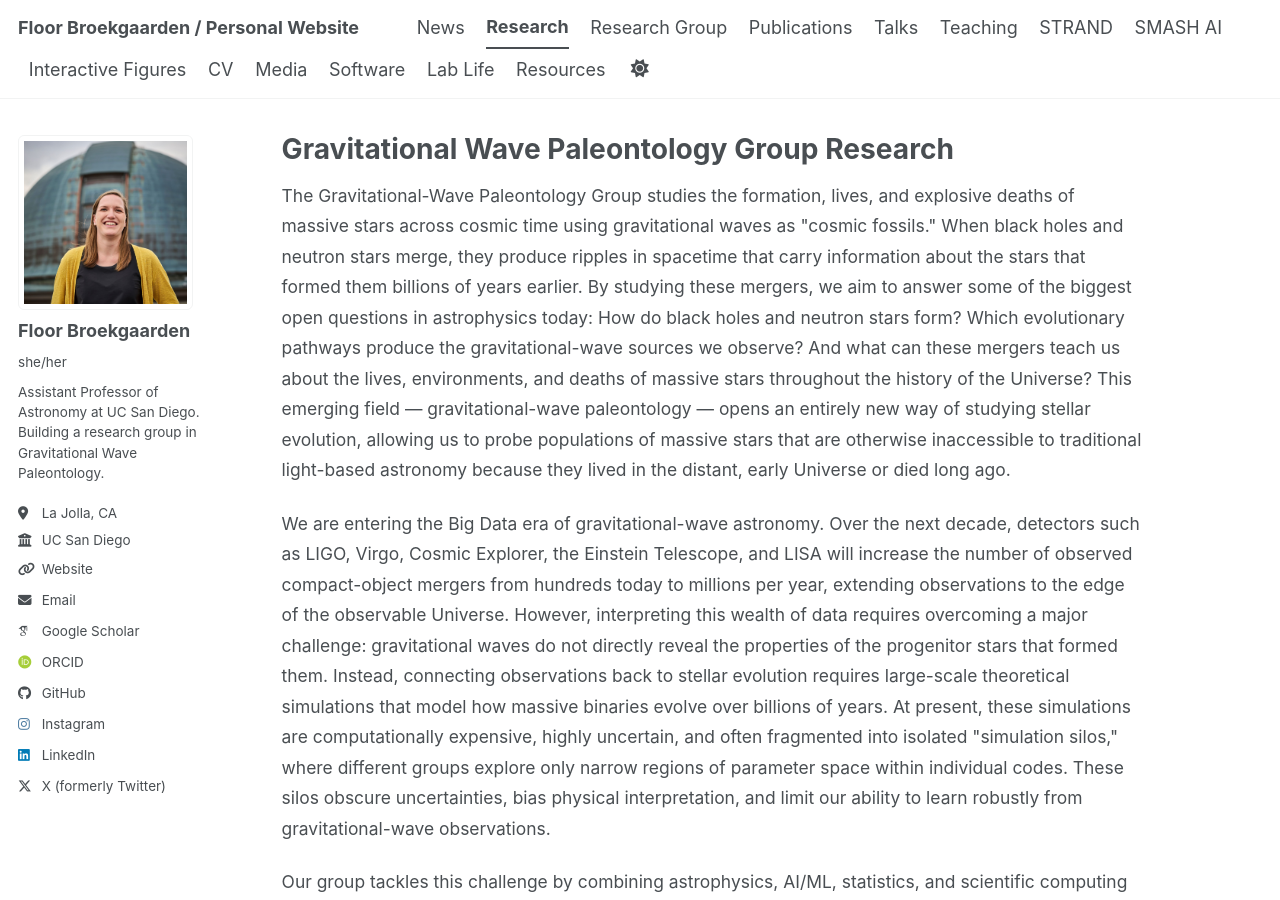
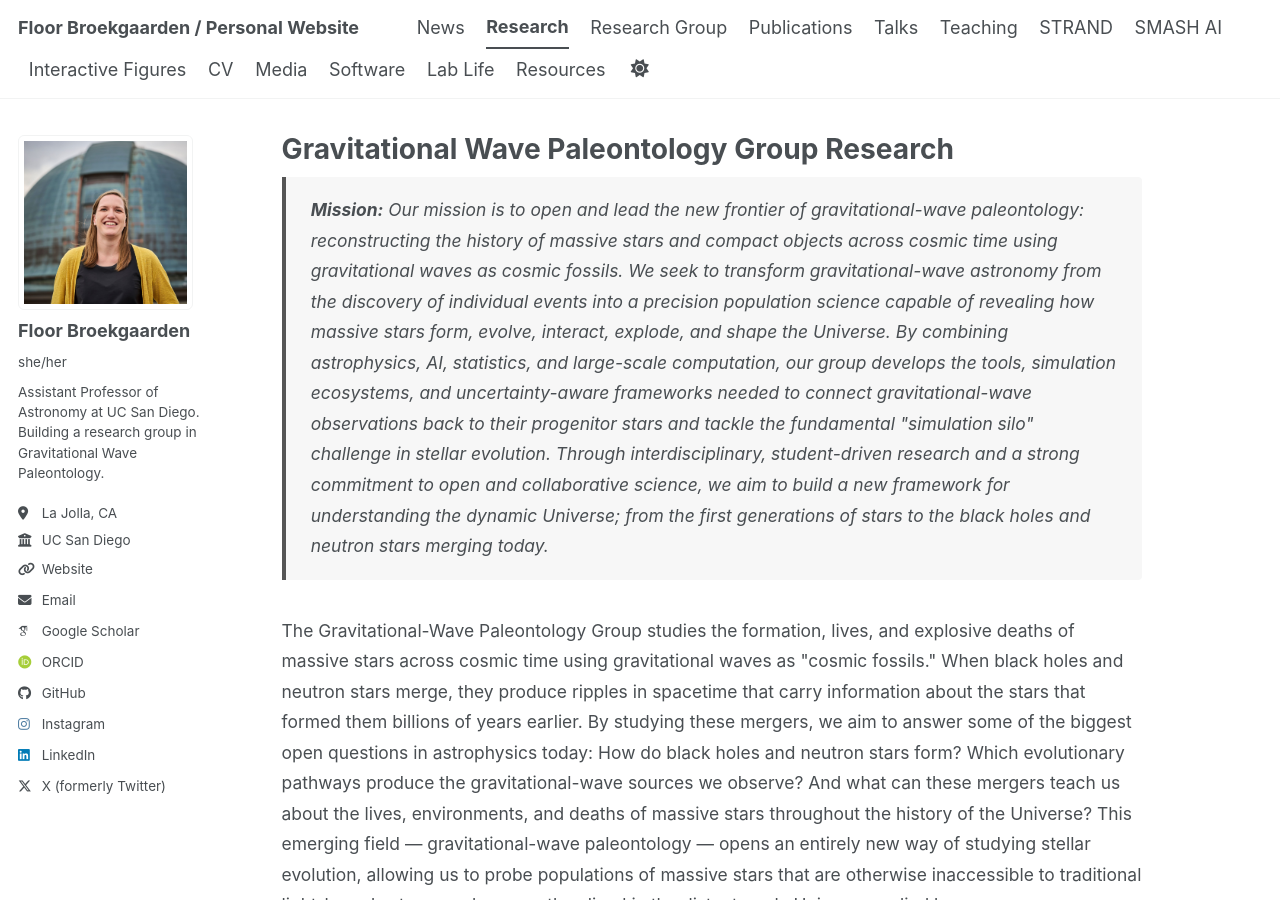
Before and after one commit to FloorBroekgaarden/FloorBroekgaarden.github.io, a Jekyll site: the page built from _pages/research.md, in a window 1280 px wide and 900 px high. Built offline with Jekyll 4.4.1, drawn with Linux system fonts in a browser that asks for light colours; some web fonts are replaced; a script bundle is joined from its source files by our own code; library files that are not in the unit come from our copies.

Commit message:
Update research.md

```diff
--- a/_pages/research.md
+++ b/_pages/research.md
@@ -54,6 +54,10 @@ author_profile: true
   line-height: 1.55;
 }
 </style>
+
+<div style="background: #f7f7f7; border-left: 4px solid #555; padding: 1em 1.4em; margin-bottom: 2em; max-width: 860px; border-radius: 0 4px 4px 0;">
+<p style="margin: 0; font-size: 0.97em; line-height: 1.75; font-style: italic;"><strong>Mission:</strong> Our mission is to open and lead the new frontier of gravitational-wave paleontology: reconstructing the history of massive stars and compact objects across cosmic time using gravitational waves as cosmic fossils. We seek to transform gravitational-wave astronomy from the discovery of individual events into a precision population science capable of revealing how massive stars form, evolve, interact, explode, and shape the Universe. By combining astrophysics, AI, statistics, and large-scale computation, our group develops the tools, simulation ecosystems, and uncertainty-aware frameworks needed to connect gravitational-wave observations back to their progenitor stars and tackle the fundamental "simulation silo" challenge in stellar evolution. Through interdisciplinary, student-driven research and a strong commitment to open and collaborative science, we aim to build a new framework for understanding the dynamic Universe; from the first generations of stars to the black holes and neutron stars merging today.</p>
+</div>
 
 <div style="font-size: 0.97em; line-height: 1.75; margin-bottom: 2em; max-width: 860px;">
 
```
